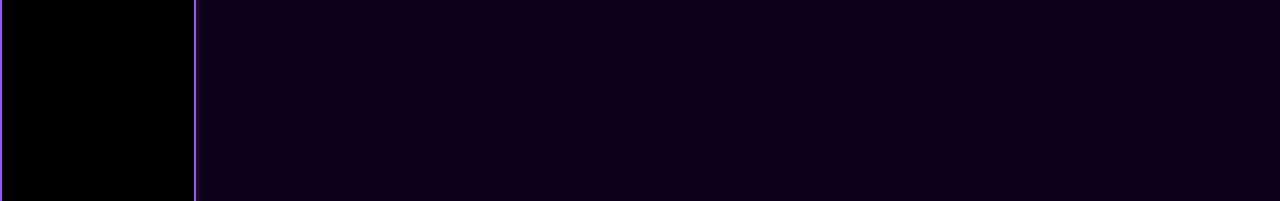
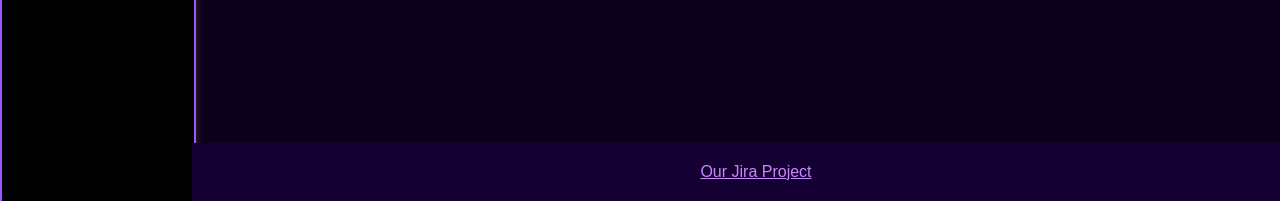
Before and after one commit to RoryNorbury/COS10026-Project-Part-1, a PHP site: page / in a window 1280 px wide. Shown: the part 599-800 px from the top of the page. Run offline with PHP 8.4, Linux system fonts and the light colour scheme.

Commit message:
Added footer with Jira link to index.html and relevant styling

```diff
--- a/index.html
+++ b/index.html
@@ -52,4 +52,7 @@
 		<h3>Technology being developed</h3>
 
 	</div>
+	<footer id="index-footer">
+		<a href="https://meowmeowscos10026.atlassian.net/jira/software/projects/SCRUM/summary">Our Jira Project</a>
+	</footer>
 </body>
--- a/styles/styles.css
+++ b/styles/styles.css
@@ -334,3 +334,19 @@ section, aside {
   margin-bottom: 30px;
   box-shadow: 0 4px 12px rgba(0, 0, 0, 0.3);
 }
+
+/* positions footer on index page at bottom of screen */
+#index-footer {
+  position: fixed;
+  bottom: 0;
+  margin-left: 15%;
+  width: 85%;
+  clear: none;
+}
+
+#index-footer a {
+  color: #C987FF;
+}
+#index-footer a:visited {
+  color: #C987FF;
+}
```
